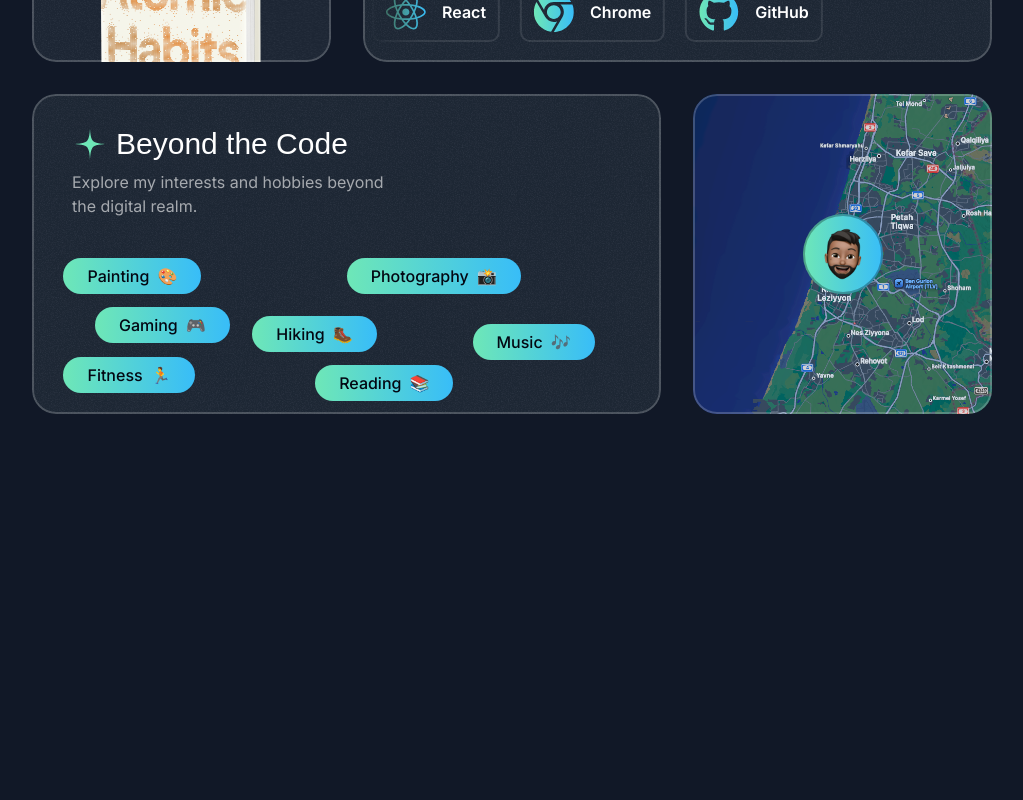
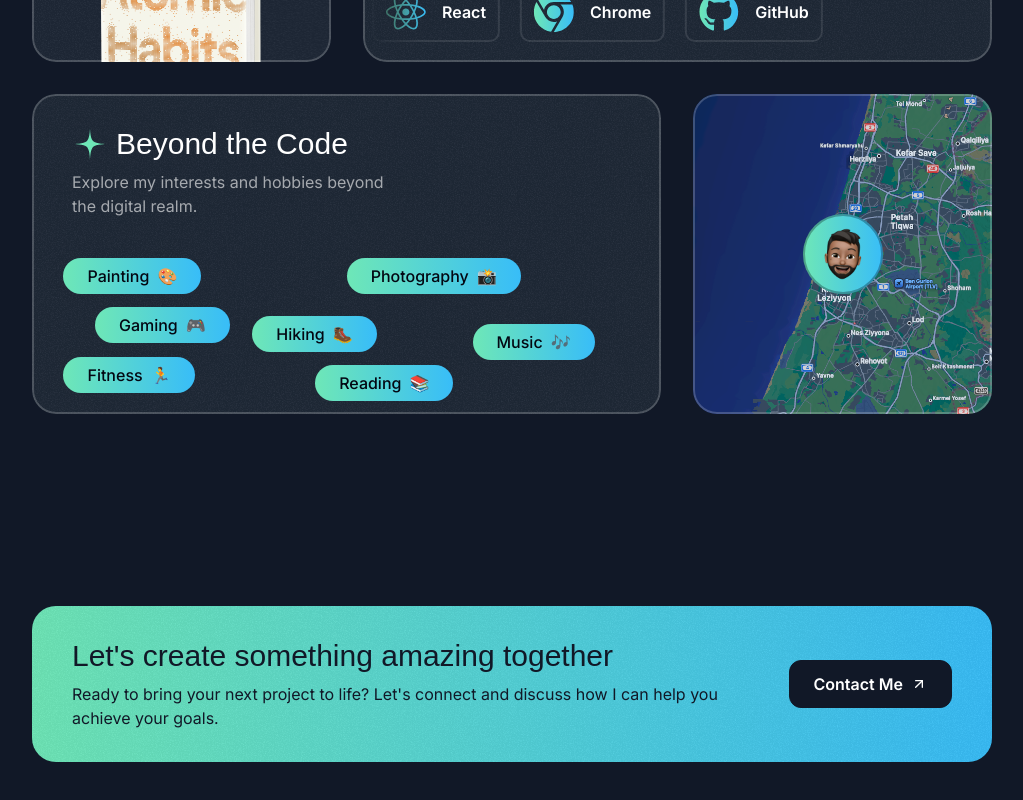
Before and after one commit to JonyKapash/Personal-Portfolio, a Next.js app: page / in a window 1280 px wide. Shown: the part 4534-5334 px from the top of the page, without its empty margins (128-1151 px from the left). Before the commit the page ends 5060 px from the top, so only its background shows below. Built offline with nearby package versions, Linux system fonts and the light colour scheme; a web font is replaced by a local one.

Commit message:
Add ContactSection to homepage with styled layout and call-to-action button

```diff
--- a/src/app/page.tsx
+++ b/src/app/page.tsx
@@ -4,6 +4,7 @@
 import { TapeSection } from "@/sections/Tape";
 import { TestimonialsSection } from "@/sections/Testimonials";
 import { AboutSection } from "@/sections/About";
+import { ContactSection } from "../sections/Contact";
 
 export default function Home() {
   return (
@@ -14,6 +15,7 @@
       <TapeSection />
       <TestimonialsSection />
       <AboutSection />
+      <ContactSection />
     </div>
   );
 }
--- a/src/sections/Contact.tsx
+++ b/src/sections/Contact.tsx
@@ -1,3 +1,34 @@
+import ArrowUpRightIcon from "@/assets/icons/arrow-up-right.svg";
+import grainImage from "@/assets/images/grain.jpg";
+
 export const ContactSection = () => {
-  return <div>Contact Section</div>;
+  return (
+    <div className="py-16 pt-12 lg:py-24 lg:pt-20">
+      <div className="container">
+        <div className="bg-gradient-to-r from-emerald-300 to-sky-400 text-gray-900 py-8 px-10 rounded-3xl text-center md:text-left relative overflow-hidden z-0">
+          <div
+            className="absolute inset-0 opacity-5 -z-10"
+            style={{ backgroundImage: `url(${grainImage.src})` }}
+          ></div>
+          <div className="flex flex-col md:flex-row gap-8 md:gap-16 items-center">
+            <div>
+              <h2 className="font-serif text-2xl md:text-3xl">
+                Let&apos;s create something amazing together
+              </h2>
+              <p className="text-sm md:text-base mt-2">
+                Ready to bring your next project to life? Let&apos;s connect and
+                discuss how I can help you achieve your goals.
+              </p>
+            </div>
+            <div>
+              <button className="text-white bg-gray-900 inline-flex items-center px-6 h-12 rounded-xl gap-2 w-max border border-gray-900">
+                <span className="font-semibold">Contact Me</span>
+                <ArrowUpRightIcon className="size-4" />
+              </button>
+            </div>
+          </div>
+        </div>
+      </div>
+    </div>
+  );
 };
```
